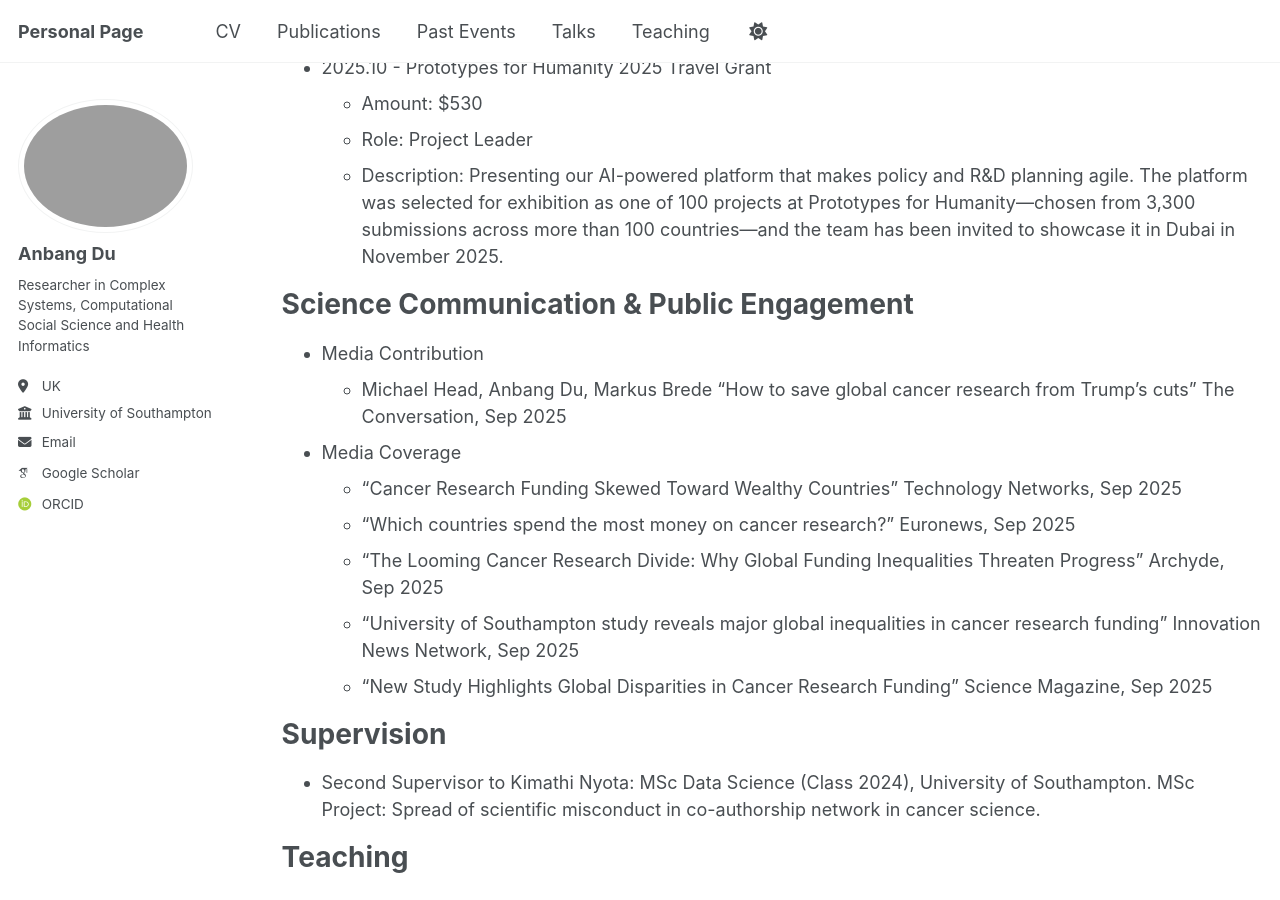
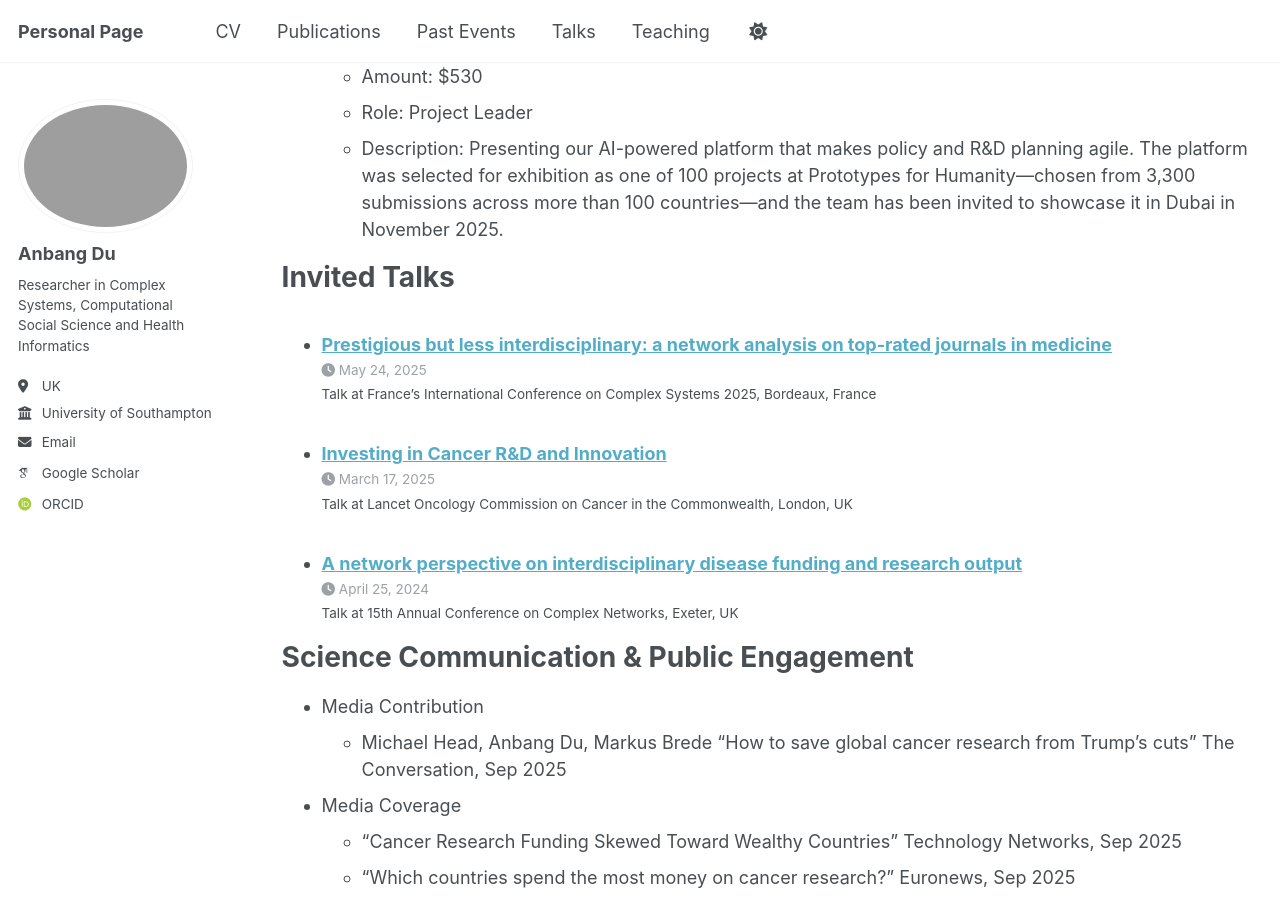
Before and after one commit to adamdu001/adamdu001.github.io, a Jekyll site: the page built from _pages/cv.md, in a window 1280 px wide and 900 px high, scrolled down 1534 px. Built offline with Jekyll 4.4.1, drawn with Linux system fonts in a browser that asks for light colours; some web fonts are replaced; a script that is not in the unit is left out; some of the changed text lies outside the part shown.

Commit message:
update talk

```diff
--- a/_pages/cv.md
+++ b/_pages/cv.md
@@ -44,13 +44,11 @@ Grants and Funding
   * Role: Project Leader
   * Description: Presenting our AI-powered platform that makes policy and R&D planning agile. The platform was selected for exhibition as one of 100 projects at Prototypes for Humanity—chosen from 3,300 submissions across more than 100 countries—and the team has been invited to showcase it in Dubai in November 2025.
 
-
-
-<!-- Talks
+Invited Talks
 ======
   <ul>{% for post in site.talks reversed %}
     {% include archive-single-talk-cv.html  %}
-  {% endfor %}</ul> -->
+  {% endfor %}</ul>
 
 Science Communication & Public Engagement
 ======
```
Also changed, not shown: other parts of _pages/cv.md (+1 -1 lines).
